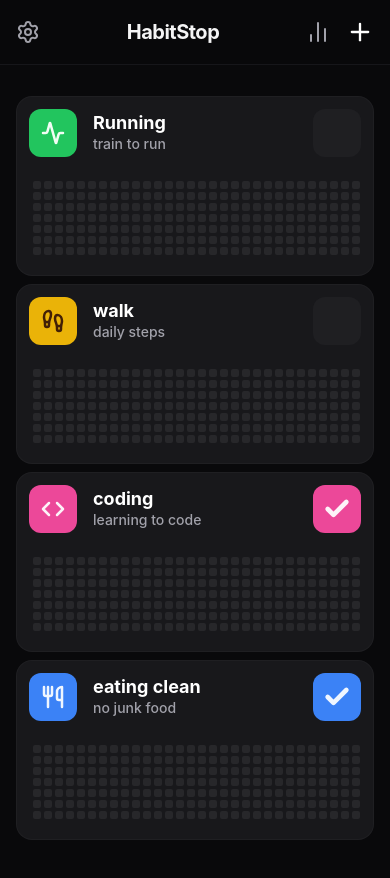
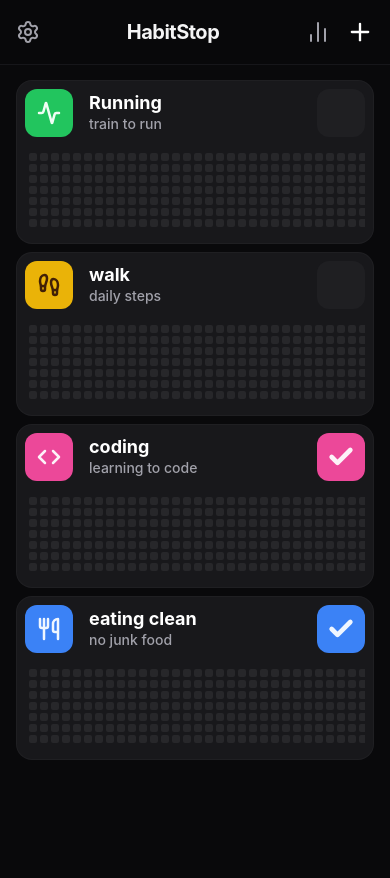
Before and after one commit to coderboyjc/HabitHub, a React (Vite) app: page / in a window 390 px wide. Shown: the top 878 px of the page. After the commit the page ends 856 px from the top, so only its background shows below. Built offline with nearby package versions, Linux system fonts and the light colour scheme.

Commit message:
Adjust main content and habit card spacing for improved mobile UI.

```diff
--- a/App.tsx
+++ b/App.tsx
@@ -82,7 +82,7 @@ const App: React.FC = () => {
       </header>
 
       {/* Main Content */}
-      <main className="pt-24 px-4 max-w-2xl mx-auto">
+      <main className="pt-20 px-4 max-w-2xl mx-auto">
         <div className="space-y-2">
           {habits.map(habit => (
             <HabitCard
--- a/components/HabitCard.tsx
+++ b/components/HabitCard.tsx
@@ -25,11 +25,11 @@ const HabitCard: React.FC<HabitCardProps> = ({ habit, onToggle, onClick }) => {
 
   return (
     <div
-      className="bg-card rounded-2xl p-3 sm:p-4 border border-zinc-800/50 hover:border-zinc-700 transition-all group"
+      className="bg-card rounded-2xl p-2 sm:p-4 border border-zinc-800/50 hover:border-zinc-700 transition-all group"
     >
       <div
         onClick={() => onClick(habit)}
-        className="flex justify-between items-start mb-2 cursor-pointer"
+        className="flex justify-between items-start mb-1 cursor-pointer"
       >
         <div className="flex items-center gap-4">
           <div className={`w-12 h-12 rounded-xl flex items-center justify-center ${colorClass}`}>
@@ -55,7 +55,7 @@ const HabitCard: React.FC<HabitCardProps> = ({ habit, onToggle, onClick }) => {
         </button>
       </div>
 
-      <div className="pt-2">
+      <div className="pt-1">
         <Heatmap
           completedDates={habit.completedDates}
           color={habit.color}
```
